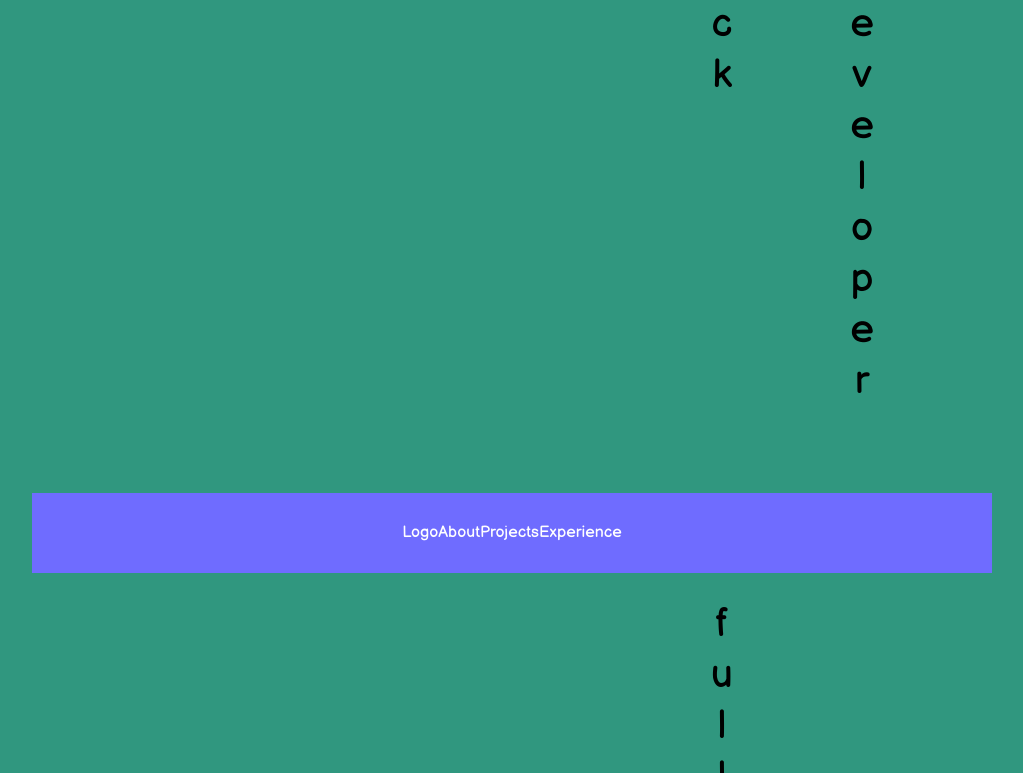
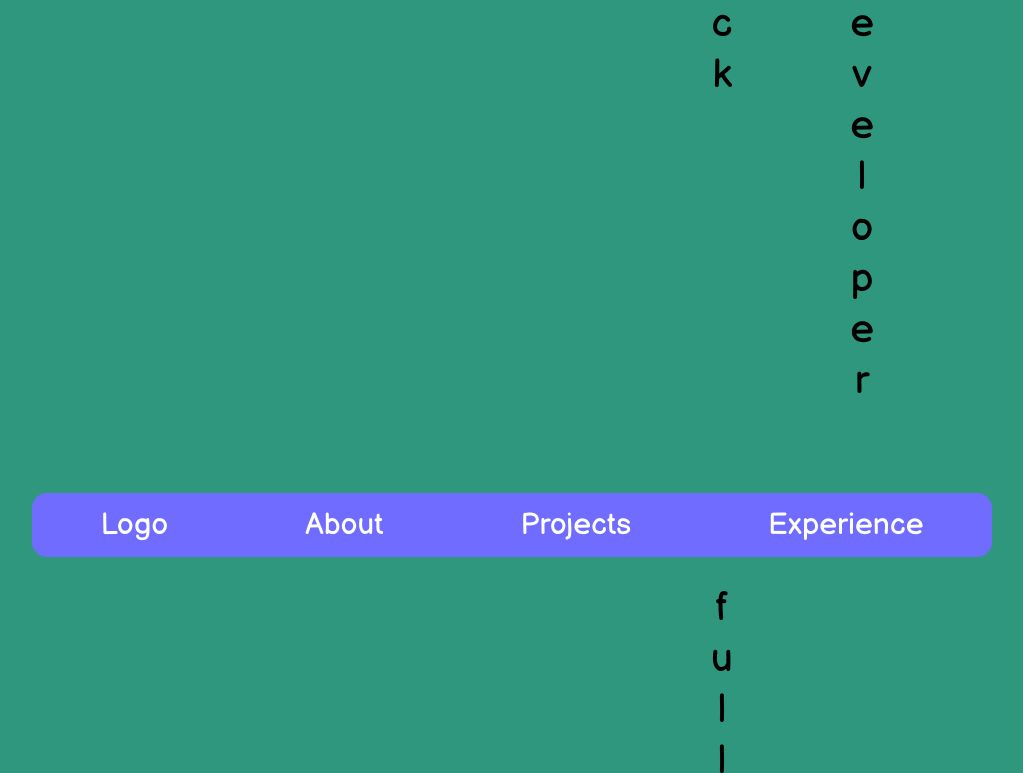
Before and after one commit to GurmeharS/gatbsy-portfolio, a Gatsby site: page / in a window 1280 px wide. Shown: the part 401-1174 px from the top of the page, without its empty margins (128-1151 px from the left). Built offline with nearby package versions, Linux system fonts and the light colour scheme; Gatsby itself is replaced by a stand-in of ours.

Commit message:
Final (for now) header

```diff
--- a/src/components/header.js
+++ b/src/components/header.js
@@ -2,36 +2,49 @@
 import React, { useState, useEffect, useRef } from "react"
 import styled from "styled-components"
 
+import * as constants from "./constant"
+
+const size = constants.device;
+
 const Navbar = styled.div`
   display: flex;
   width: 75vw;
-  height: 10vh;
+  height: 8vh;
   opacity: 1;
-  justify-content: center;
+  justify-content: space-between;
   align-items: center;
   background-color: #6F6CFF;
   opacity: 1;
+  font-size: 30px;
+  border-radius: 15px;
+  @media ${size.mobileXL} {
+    height: 5vh;
+    font-size: 15px;
+  }
 `;
 
 // Wrapper
 const StyledHeader = styled.header`
   position: sticky;
+  z-index: 10000;
   top: 0;
   display: flex;
   align-items: center;
   justify-content: center;
 `;
 
+const linkStyle = {
+  margin: 'auto',
+  color: 'white'
+};
+
+
 const InnerHeader = () => (
   <Navbar>
-    <div className="logo">
-      <Link style={{ color: 'white' }} to="/">Logo</Link>
-    </div>
-    <div className="navigation">
-      <Link style={{ color: 'white' }} to="/about">About</Link>
-      <Link style={{ color: 'white' }} to="/projects">Projects</Link>
-      <Link style={{ color: 'white' }} to="/experience">Experience</Link>
-    </div>
+    <Link style={linkStyle} to="/">Logo</Link>
+    <Link style={linkStyle} to="/about">About</Link>
+    <Link style={linkStyle} to="/projects">Projects</Link>
+    <Link style={linkStyle} to="/experience">Experience</Link>
   </Navbar>
 );
 
```
